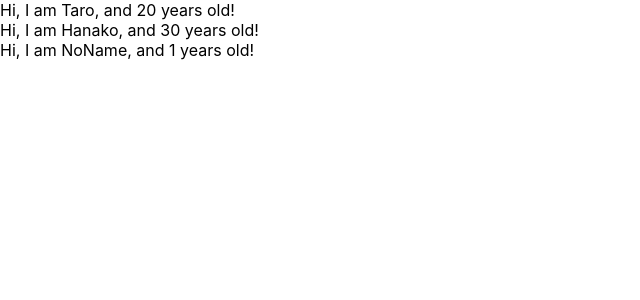
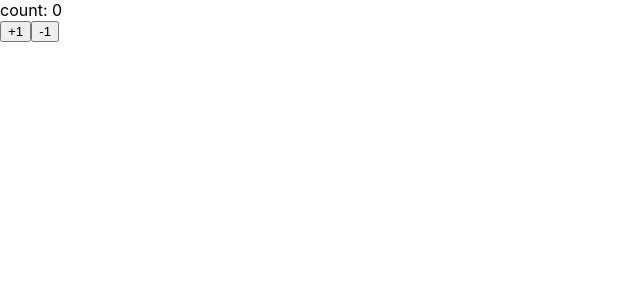
Before and after one commit to nao-18/react-redux-crud-app, a React (Create React App) app: page / in a window 1280 px wide. Shown: the top 300 px of the page, without its empty margins (0-640 px from the left). Built offline with nearby package versions, Linux system fonts and the light colour scheme.

Commit message:
create state

```diff
--- a/src/App.js
+++ b/src/App.js
@@ -1,48 +1,42 @@
-import React from 'react';
-import PropTypes from 'prop-types';
+import React, { Component } from 'react';
 
 //Functionコンポーネント
-const App = () => {
-  const profiles = [
-    {
-      name: 'Taro',
-      age: 20,
-    },
-    {
-      name: 'Hanako',
-      age: 30,
-    },
-    {
-      name: 'NoName',
-    },
-  ];
-  return (
-    <div>
-      {profiles.map((profile, index) => {
-        return <User name={profile.name} age={profile.age} key={index} />;
-      })}
-    </div>
-  );
-};
+const App = () => <Counter />;
 
-const User = (props) => {
-  return (
-    <div>
-      Hi, I am {props.name}, and {props.age} years old!
-    </div>
-  );
-};
+class Counter extends Component {
+  //親からpropsを受け取る
+  constructor(props) {
+    //親クラスでpropsを初期化する
+    super(props);
+    this.state = { count: 0 };
+  }
 
-//PropTypes
-User.propTypes = {
-  name: PropTypes.string,
-  //必須化(isRequired)
-  age: PropTypes.number.isRequired,
-};
+  //メンバ変数
+  hundlePlusButton = () => {
+    //setStateによってstateを更新した際に、再度renderが呼ばれる
+    this.setState({
+      count: this.state.count + 1,
+    });
+  };
 
-//defaultProps
-User.defaultProps = {
-  age: 1,
-};
+  hundleMinusButton = () => {
+    const count = this.state.count;
+    if (count > 0) {
+      this.setState({
+        count: count - 1,
+      });
+    }
+  };
+
+  render() {
+    return (
+      <React.Fragment>
+        <div>count: {this.state.count}</div>
+        <button onClick={this.hundlePlusButton}>+1</button>
+        <button onClick={this.hundleMinusButton}>-1</button>
+      </React.Fragment>
+    );
+  }
+}
 
 export default App;
```
